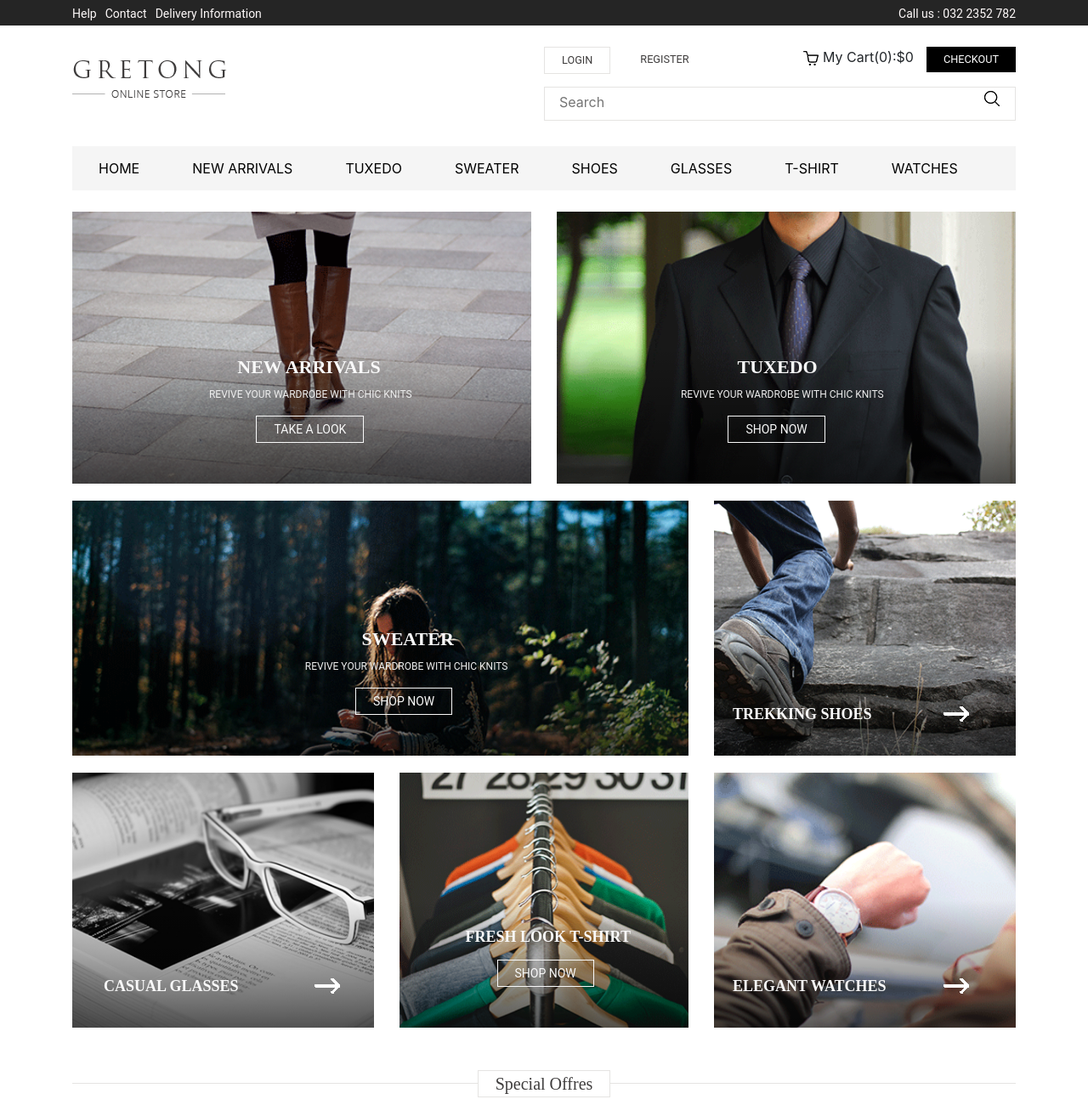
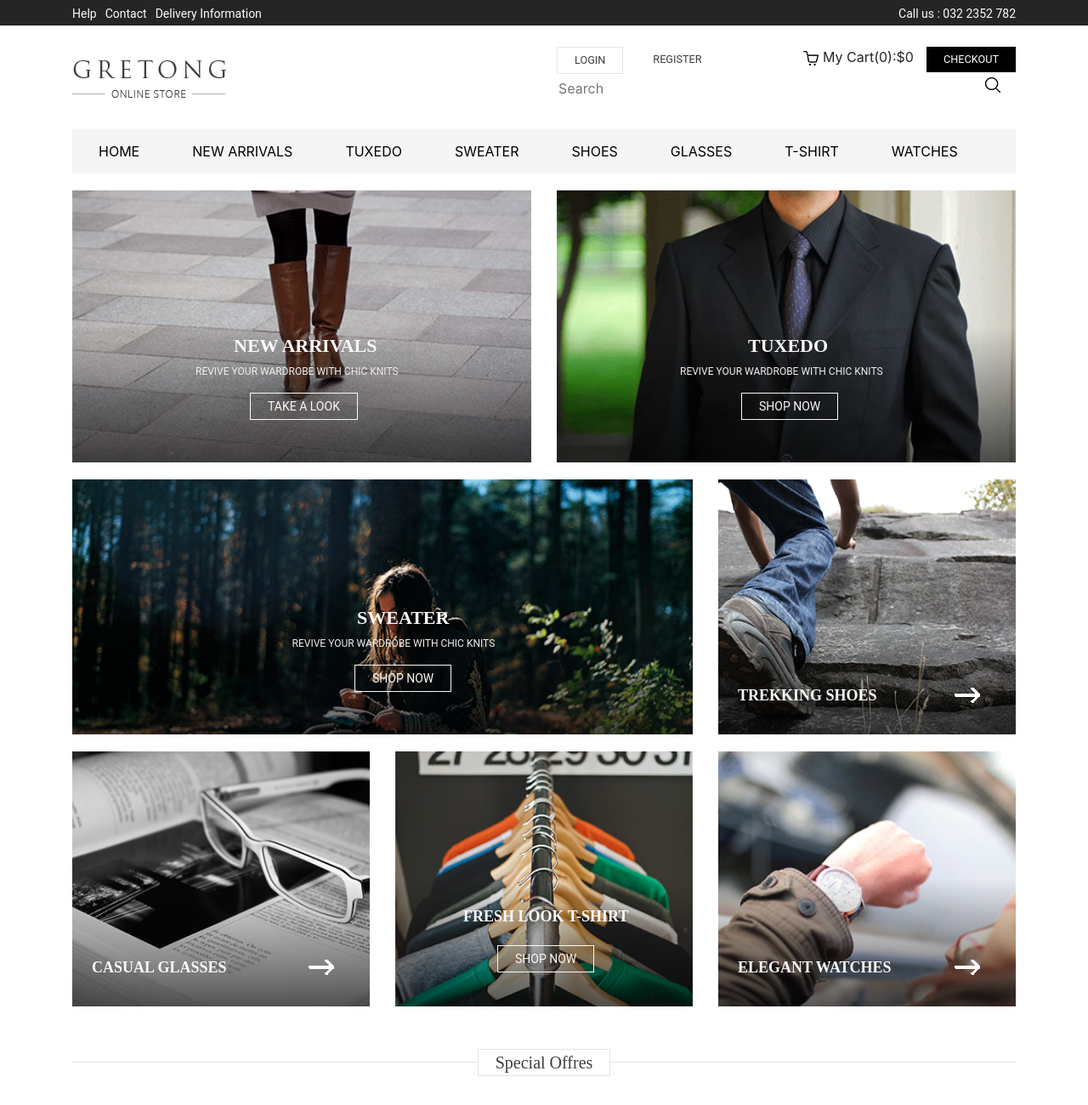
Before and after one commit to TarasBander/HTML-CSS, a plain HTML site: page EleksMentorShip/index.html in a window 1280 px wide. Shown: the top 1300 px of the page at 85% size. Drawn offline with nearby package versions, Linux system fonts and the light colour scheme.

Commit message:
refactor paddings and layouts

```diff
--- a/EleksMentorShip/index.html
+++ b/EleksMentorShip/index.html
@@ -13,7 +13,7 @@
 					<div class="contact-text">Help</div>
 					<div class="contact-text">Contact</div>
 					<div class="contact-text">Delivery Information</div>
-					<div class="contact-text"><!-- <img src="images/phone.png" alt="phone"> -->Call us : 032 2352 782</div>
+					<div class="contact-text">Call us : 032 2352 782</div>
 				</div>
 			</div>
 		</div>
@@ -21,12 +21,12 @@
 	<div class="container">
 		<header>
 			<div class="row">
-				<div class="col-6 logo">
+				<div class="col-lg-6 col-md-12 logo">
 					<img src="images/logo.png" alt="logo">
 				</div>
-				<div class="col-6 login-row">
+				<div class="col-lg-6 col-md-12 login-row">
 					<div class="row">
-						<div class="col-12 no-pad-left">
+						<div class="col-lg-12">
 							<button class="login-btn">LOGIN</button>
 							<button class="register-btn">REGISTER</button>
 							<button class="checkout-btn">CHECKOUT</button>
@@ -34,7 +34,7 @@
 						</div>
 					</div>
 					<div class="row pad-right">
-						<div class="col-12 search">
+						<div class="col-lg-12 search">
 							<input type="search" class="search-input" type="text" placeholder="Search">
 							<input type="submit" value="">
 						</div>
@@ -81,7 +81,7 @@
 				  <a class="nav-link" href="#">WATCHES</a>
 				</nav> -->
 			</div>
-			<div class="row login-row">
+			<div class="row">
 			<!-- <div class="col-6 wrap">
 				<div class="inner">
 					 <img src="images/new_arrival.png" alt="">
@@ -95,7 +95,7 @@
 				<div>TUXEDO</div>
 			</div> -->
 
-				<div class="col-6 no-pad-left">
+				<div class="col-lg-6 col-sm-12 marg-top">
 					<div class="img-block-1">
 						<div class="img-content-head-1">
 							NEW ARRIVALS
@@ -103,10 +103,10 @@
 						<div class="img-content-text">
 							REVIVE YOUR WARDROBE WITH CHIC KNITS
 						</div>
-						<button class="img-btn">TAKE A LOOK</button>
+						<button class="img-btn-1">TAKE A LOOK</button>
 				    </div>
 				</div>
-				<div  class="col-6 no-pad-right">
+				<div  class="col-lg-6 col-sm-12 marg-top">
 				    <div class="img-block-2">
 						<div class="img-content-head-2">
 							TUXEDO
@@ -114,10 +114,10 @@
 						<div class="img-content-text">
 							REVIVE YOUR WARDROBE WITH CHIC KNITS
 						</div>
-						<button class="img-btn">SHOP NOW</button>
+						<button class="img-btn-2">SHOP NOW</button>
 					</div>
 				</div>
-				<div class="col-8 no-pad-left">
+				<div class="col-lg-8 col-sm-12">
 				    <div class="img-block-3">
 						<div class="img-content-head-3">
 							SWEATER
@@ -128,7 +128,7 @@
 						<button class="img-btn-3">SHOP NOW</button>
 					</div>
 				</div>
-				<div  class="col-4 no-pad-right">
+				<div  class="col-lg-4 col-sm-12">
 					<div class="img-block-4">
 						<div class="img-content-head-4">
 							TREKKING SHOES
@@ -136,7 +136,7 @@
 						<a class="img-btn-4"><img src="images/right-arrow.png" alt="right-arrow"></a>
 					</div>
 				</div>
-				<div  class="col-4 no-pad-left">
+				<div  class="col-lg-4 col-sm-12">
 					<div class="img-block-5">
 						<div class="img-content-head-4">
 							CASUAL GLASSES
@@ -144,7 +144,7 @@
 						<a class="img-btn-4"><img src="images/right-arrow.png"  alt="right-arrow"></a>
 					</div>
 				</div>
-				<div  class="col-4">
+				<div  class="col-lg-4 col-sm-12">
 					<div class="img-block-6">
 						<div class="img-content-head-6">
 							FRESH LOOK T-SHIRT
@@ -152,7 +152,7 @@
 						<button class="img-btn-6">SHOP NOW</button>
 					</div>
 				</div>
-				<div  class="col-4 no-pad-right">
+				<div  class="col-lg-4 col-sm-12">
 					<div class="img-block-7">
 						<div class="img-content-head-4">
 							ELEGANT WATCHES
@@ -160,8 +160,8 @@
 						<a class="img-btn-4"><img src="images/right-arrow.png"  alt="right-arrow"></a>
 					</div>
 				</div>
-				<div class="col-12 text-center offers-title no-pad-left no-pad-right"><span>Special Offres</span></div>
-				<div class="col-3 view view1">
+				<div class="col-lg-12 text-center offers-title"><span>Special Offres</span></div>
+				<div class="col-lg-3 col-md-6 col-6 view">
 					<figure class="figure">
 					  <img src="images/view1.png" class="img-fluid" alt="view1">
 					  <figcaption class="figure-caption text-center">Lorem ipsum dolor<br><span>
@@ -170,7 +170,7 @@
 						<a class="block">VIEW</a>
 					</figure>
 				</div>
-				<div class="col-3 view">
+				<div class="col-lg-3 col-md-6 col-6 view">
 					<figure class="figure">
 					  <img src="images/view2.png" class="img-fluid" alt="view2">
 					  <figcaption class="figure-caption text-center">Lorem ipsum dolor<br><span>
@@ -179,7 +179,7 @@
 						<a class="block">VIEW</a>
 					</figure>
 				</div>
-				<div class="col-3 view">
+				<div class="col-lg-3 col-md-6 col-6 view">
 					<figure class="figure">
 					  <img src="images/view3.png" class="img-fluid" alt="view3">
 					  <figcaption class="figure-caption text-center">Lorem ipsum dolor<br><span>
@@ -188,7 +188,7 @@
 						<a class="block">VIEW</a>
 					</figure>
 				</div>
-				<div class="col-3 view">
+				<div class="col-lg-3 col-md-6 col-6 view">
 					<figure class="figure">
 					  <img src="images/view4.png" class="img-fluid" alt="view4">
 					  <figcaption class="figure-caption text-center">Lorem ipsum dolor<br><span>
@@ -205,7 +205,7 @@
 			<div class="row contact_us">
 				<div class="container">
 					<div class="row footer-row">
-						<div class="col-6 follow">
+						<div class="col-lg-6 col-md-12 follow">
 							FOLLOW US ON
 							<a href="#"><img class="social-img" src="images/facebook.png" alt="facebook"></a>
 							<a href="#"><img class="social-img" src="images/twitter.png" alt="twitter"></a>
@@ -213,7 +213,7 @@
 							<a href="#"><img class="social-img" src="images/instagram.png" alt="instagram"></a>
 							<a href="#"><img class="social-img" src="images/pinterest.png" alt="pinterest"></a>
 						</div>
-						<div class="col-6">
+						<div class="col-lg-6 col-md-12">
 							<input class="email-input" type="text" placeholder="Enter your email to oin our newsletter">
 							<button class="join-btn">CHECKOUT</button>
 						</div>
@@ -225,28 +225,28 @@
 	<footer>
 		<div class="container">
 			<div class="row footer-row">
-				<div class="col-2 footer">
+				<div class="col-lg-2 footer">
 					<div class="footer-header">CUSTOMER CARE</div>
 					<div class="footer-text">Help Center</div>
 					<div class="footer-text">FAQ</div>
 					<div class="footer-text">How To Buy</div>
 					<div class="footer-text">Delivery</div>
 				</div>
-				<div class="col-2 footer">
+				<div class="col-lg-2 footer">
 					<div class="footer-header">ABOUT US</div>
 					<div class="footer-text">Our Stories</div>
 					<div class="footer-text">Press</div>
 					<div class="footer-text">Career</div>
 					<div class="footer-text">Contact</div>
 				</div>
-				<div class="col-2 footer">
+				<div class="col-lg-2 footer">
 					<div class="footer-header">MY ACCOUNT</div>
 					<div class="footer-text">Login</div>
 					<div class="footer-text">My Cart</div>
 					<div class="footer-text">Older History</div>
 					<div class="footer-text">Payment</div>
 				</div>
-				<div class="col-6 right-footer">
+				<div class="col-lg-6 right-footer">
 					<div class="footer-header">
 						<span class="stories">OUR STORIES</span>
 						<button class="footer-btn">SOLO</button>
@@ -256,7 +256,7 @@
 					<div class="footer-text"><img src="images/footer_phone.png" alt="phone"> 025-2839341</div>
 					<div class="footer-text"><img src="images/email.png" alt="email"> solo@gretong.com</div>
 				</div>
-				<div class="col-6 policy"><span class="year">© 2015 Gretongan</span><span class="terms">Terms an Condititon</span><span class="terms">Privacy Policy</span></div>
+				<div class="col-lg-6 policy"><span class="year">© 2015 Gretongan</span><span class="terms">Terms an Condititon</span><span class="terms">Privacy Policy</span></div>
 			</div>
 		</div>
 	</footer>
--- a/EleksMentorShip/styles/style.css
+++ b/EleksMentorShip/styles/style.css
@@ -36,17 +36,7 @@
 	margin-top: 25px;
 	margin-right: 0px!important;
 	margin-left: 0px!important;
-	/*padding-right: 0px!important;*/
 }
-
-.no-pad-left {
-	padding-left: 0px!important;
-}
-
-.no-pad-right {
-	padding-right: 0px!important;
-}
-
 .login-btn {
     font-size: 12.691px;
     font-family: "Roboto";
@@ -92,25 +82,13 @@
 
 .search-input {
 	height: 35px;
-	/*margin-top: 15px;*/
-	/*border: 1px solid rgb(229, 228, 226);*/
 	width: 100%;
-	/*padding-left: 20px;*/
 }
 
 .nav-margin {
 	margin-top: 30px;
 	background-color:  rgb(245, 245, 245);
-}
-
-/*.nav-margin > ul {
-	margin-left: 15px;
-	margin-right: 15px;
-}*/
-
-/*input.search-input{
-    background: url(../images/search.png) no-repeat center left;
-    padding-left:30px;
+}ding-left:30px;
 }*/
 .search {
     border: 1px solid rgb(229, 228, 226);
@@ -118,18 +96,18 @@
     height: 40px;
    }
 input[type="search"] {
-    border: none; /* Убираем рамку */
-    outline: none; /* Убираем свечение в Chrome и Safari */
-    -webkit-appearance: none; /* Убираем рамку в Chrome и Safari */
+    border: none;
+    outline: none;
+    -webkit-appearance: none;
     width: 95%;
-    vertical-align: middle; /* Выравнивание по середине */
+    vertical-align: middle;
    }
 
 input[type="submit"] {
-    width: 20px; /* Ширина кнопки */
-    height: 20px; /* Высота кнопки */
-    border: none; /* Убираем рамку */
-    background: url(../images/search.png) no-repeat 50% 50%; /* Параметры фона */
+    width: 20px;
+    height: 20px;
+    border: none;
+    background: url(../images/search.png) no-repeat 50% 50%;
     cursor: pointer;
    }
 
@@ -171,9 +149,10 @@ input[type="submit"] {
 }
 
 .img-content-head-1 {
-	left: 35%;
+	left: 50%;
+    margin-left: -80px;
     position: absolute;
-	top: 55%;
+    bottom: 130px;
     font-size: 22px;
     font-family: "PlayfairDisplay";
     color: rgb( 249, 249, 249 );
@@ -182,9 +161,10 @@ input[type="submit"] {
 }
 
 .img-content-head-2 {
-	left: 41%;
+	left: 50%;
+    margin-left: -45px;
     position: absolute;
-	top: 55%;
+    bottom: 130px;
     font-size: 22px;
     font-family: "PlayfairDisplay";
     color: rgb( 249, 249, 249 );
@@ -194,9 +174,9 @@ input[type="submit"] {
 
 .img-content-head-3 {
 	left:50%;
-	margin-left:-4%;
+	margin-left:-30px;
 	position: absolute;
-	top: 55%;
+	bottom: 130px;
 	font-size: 22px;
     font-family: "PlayfairDisplay";
     color: rgb( 249, 249, 249 );
@@ -205,30 +185,51 @@ input[type="submit"] {
 }
 
 .img-content-text {
-	left: 29%;
+    left: 50%;
+    margin-left: -125px;
+    bottom: 100px;
     position: absolute;
-	top: 65%;
     font-size: 12px;
     font-family: "Roboto";
     color: rgb( 237, 237, 237 );
     line-height: 1.167;
 }
 
+.marg-top {
+    margin-top: 20px;
+}
+
 .img-content-text-3 {
 	left: 50%;
-    margin-left: -13%;
+    margin-left: -14%;
     position: absolute;
-	top: 65%;
+    bottom: 100px;
     font-size: 12px;
     font-family: "Roboto";
     color: rgb( 237, 237, 237 );
     line-height: 1.167;
 }
 
-.img-btn {
-	left: 39%;
+.img-btn-1 {
+	left: 50%;
+    margin-left: -61px;
     position: absolute;
-	top: 75%;
+    bottom: 50px;
+    font-size: 14px;
+    font-family: "Roboto";
+    color: rgb( 249, 249, 249 );
+    line-height: 1;
+    background: none;
+    padding: 8px 20px;
+    border: 1px solid rgb( 249, 249, 249 );
+    cursor: pointer;
+}
+
+.img-btn-2 {
+    left: 50%;
+    margin-left: -53px;
+    position: absolute;
+    bottom: 50px;
     font-size: 14px;
     font-family: "Roboto";
     color: rgb( 249, 249, 249 );
@@ -241,9 +242,9 @@ input[type="submit"] {
 
 .img-btn-3 {
 	left: 50%;
-	margin-left: -5%;
+    margin-left: -33px;
     position: absolute;
-	top: 75%;
+    bottom: 50px;
     font-size: 14px;
     font-family: "Roboto";
     color: rgb( 249, 249, 249 );
@@ -265,7 +266,7 @@ input[type="submit"] {
 .img-content-head-4 {
 	left: 10%;
     position: absolute;
-    top: 83%;
+    bottom: 40px;
 	font-size: 18px;
     font-family: "PlayfairDisplay";
     color: rgb( 249, 249, 249 );
@@ -285,13 +286,12 @@ input[type="submit"] {
 .img-btn-4 {
 	left: 77%;
     position: absolute;
-    top: 82%;
+    bottom: 37px;
 	font-size: 14px;
     font-family: "Roboto";
     color: rgb( 249, 249, 249 );
     line-height: 1;
     background: none;
-    /*padding: 8px 20px;*/
     cursor: pointer;
 }
 
@@ -312,9 +312,10 @@ input[type="submit"] {
 }
 
 .img-content-head-6 {
-	left: 25%;
+	left: 50%;
+    margin-left: -95px;
     position: absolute;
-    top: 65%;
+    bottom: 100px;
     font-size: 18px;
     font-family: "PlayfairDisplay";
     color: rgb( 249, 249, 249 );
@@ -330,14 +331,15 @@ input[type="submit"] {
     background-size: cover;
 }
 
-.img-btn:hover,.img-btn-3:hover, .img-btn-6:hover {
+.img-btn-1:hover, .img-btn-2:hover, .img-btn-3:hover, .img-btn-6:hover {
 	background-color: black;
 }
 
 .img-btn-6 {
-	left: 35%;
+	left: 50%;
+    margin-left: -55px;
     position: absolute;
-    top: 75%;
+    bottom: 40px;
     font-size: 14px;
     font-family: "Roboto";
     color: rgb( 249, 249, 249 );
@@ -373,13 +375,6 @@ input[type="submit"] {
 .view {
 	margin-top: 50px;
 	position: relative;
-}
-
-.view1 {
-  padding-left: 0px!important;
-}
-.view:last-child {
-  padding-right: 0px!important;
 }
 
 .view > img {
@@ -443,7 +438,6 @@ input[type="submit"] {
     cursor: pointer!important;
     font-size: 16px;
   	font-family: "PlayfairDisplay";
-    /*background:rgba(255,255,255, 0.7);*/
     padding:5px;
     display:none;
     font-size: bold;
@@ -456,10 +450,6 @@ input[type="submit"] {
 .view:hover .text-center{
     background-color: rgb(229, 228, 226);
 }
-
-/*.contact_us {
-	margin-top: 90px;
-}*/
 
 .footer-border {
 	margin-top: 90px;
@@ -494,7 +484,6 @@ input[type="submit"] {
 	font-size: 12.691px;
     font-family: "Roboto";
     color: white;
-    /*line-height: 1.103;*/
     background-color: black;
     border: none;
     padding: 8px 20px;
```
Lines whose indentation alone changed are shown as unchanged.
